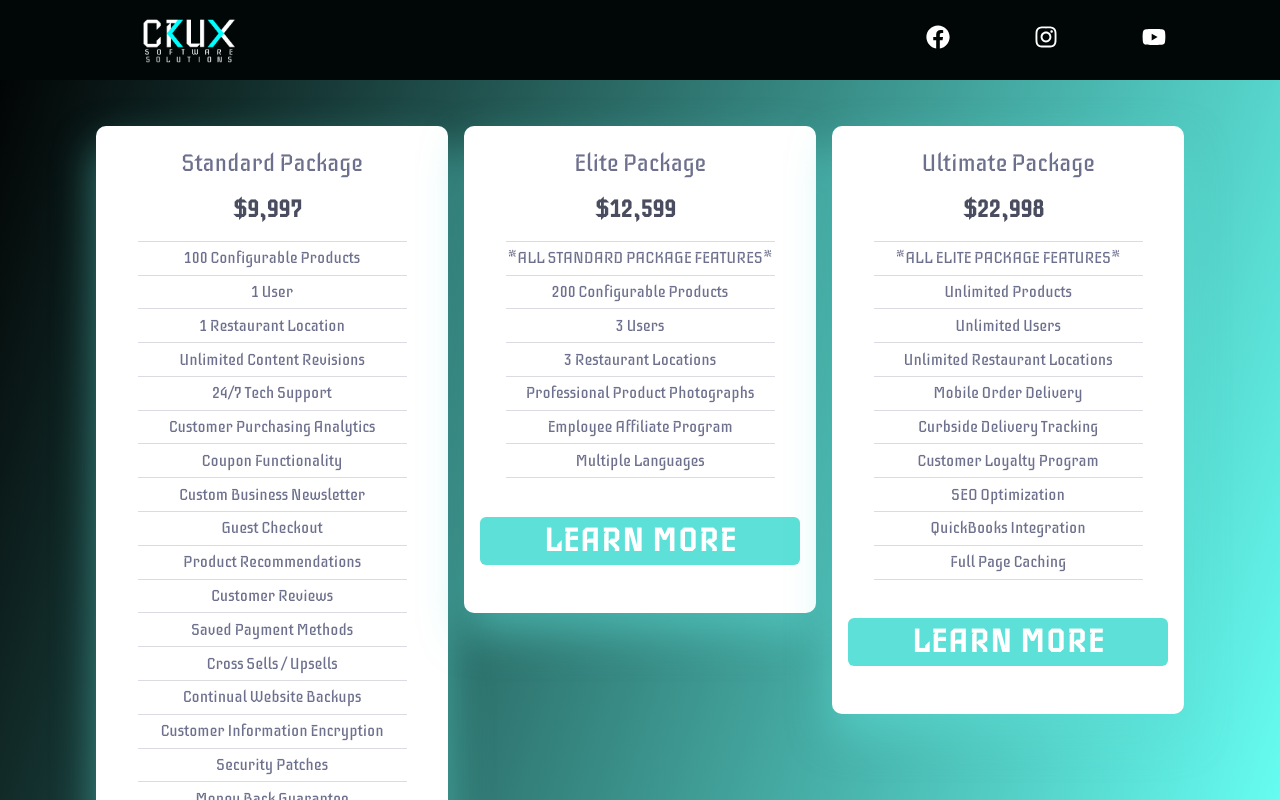
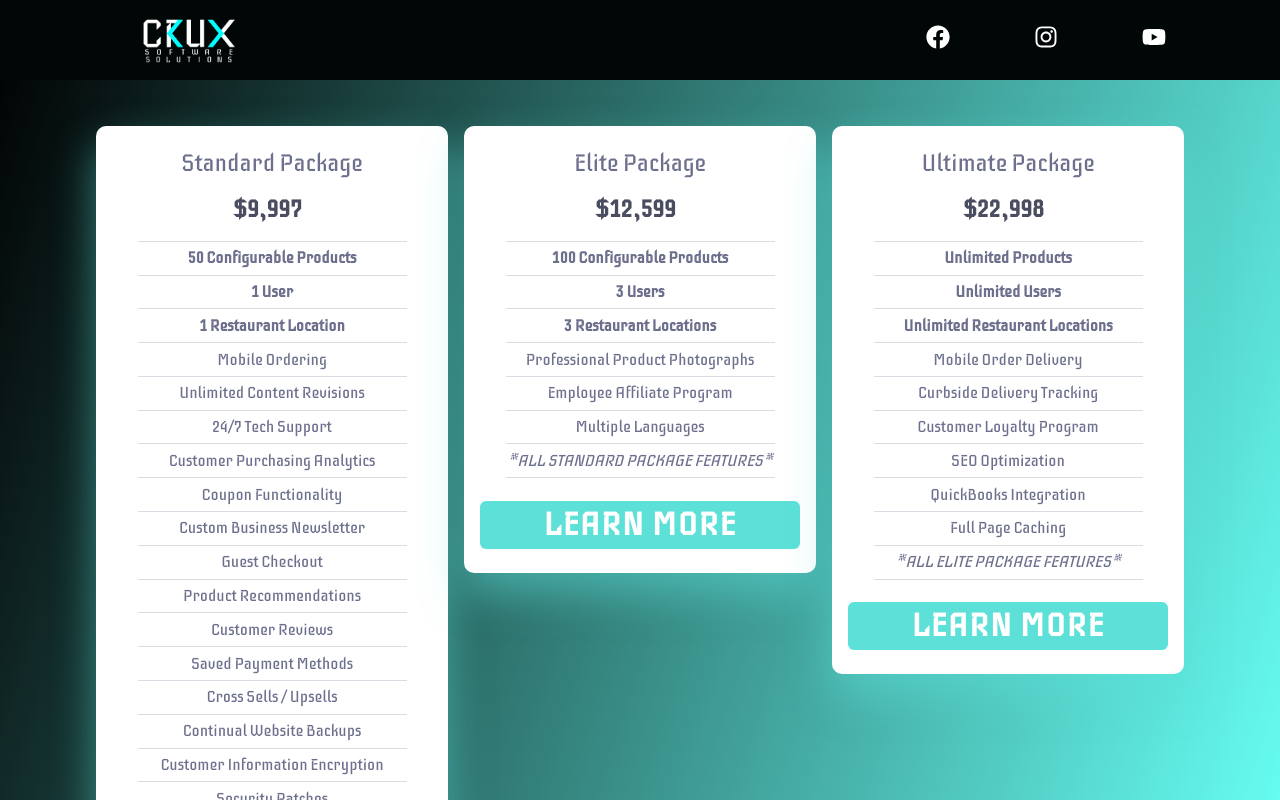
Before and after one commit to mroberson11/cruxmockup, a Next.js app: page /pricing in a window 1280 px wide. Built offline with nearby package versions, Linux system fonts and the light colour scheme.

Commit message:
style pricing

```diff
--- a/src/components/PricesInfo/Data.js
+++ b/src/components/PricesInfo/Data.js
@@ -1,7 +1,8 @@
 export const sellingPointsOne = [
-  "100 Configurable Products",
+  "50 Configurable Products",
   "1 User",
   "1 Restaurant Location",
+  "Mobile Ordering",
   "Unlimited Content Revisions",
   "24/7 Tech Support",
   "Customer Purchasing Analytics",
@@ -22,17 +23,16 @@ export const sellingPointsOne = [
 ];
 
 export const sellingPointsTwo = [
-  "*ALL STANDARD PACKAGE FEATURES*",
-  "200 Configurable Products",
+  "100 Configurable Products",
   "3 Users",
   "3 Restaurant Locations",
   "Professional Product Photographs",
   "Employee Affiliate Program",
   "Multiple Languages",
+  "*ALL STANDARD PACKAGE FEATURES*",
 ];
 
 export const sellingPointsThree = [
-  "*ALL ELITE PACKAGE FEATURES*",
   "Unlimited Products",
   "Unlimited Users",
   "Unlimited Restaurant Locations",
@@ -42,4 +42,5 @@ export const sellingPointsThree = [
   "SEO Optimization",
   "QuickBooks Integration",
   "Full Page Caching",
+  "*ALL ELITE PACKAGE FEATURES*",
 ];
--- a/src/components/PricesInfo/PriceCard.js
+++ b/src/components/PricesInfo/PriceCard.js
@@ -12,9 +12,10 @@ import {
   LearnMoreButton,
 } from "./PriceCardElements";
 
-const PriceCard = ({ id, headline, price, alt, sellingPoints }) => {
+const PriceCard = ({ headline, price, sellingPoints }) => {
   return (
     <PriceCardContainer
+      className="price-card-container"
       whileHover={{
         scale: 1.01,
       }}
@@ -23,11 +24,13 @@ const PriceCard = ({ id, headline, price, alt, sellingPoints }) => {
       <Price>
         <Currency>{price}</Currency>
       </Price>
-      {sellingPoints?.map(function (name, index) {
+      {sellingPoints?.map(function (point, index) {
         return (
           <>
             <Divider />
-            <div key={index}>{name}</div>
+            <div className="selling-point" key={index}>
+              {point}
+            </div>
           </>
         );
       })}
--- a/src/components/PricesInfo/PriceCardElements.js
+++ b/src/components/PricesInfo/PriceCardElements.js
@@ -82,10 +82,9 @@ export const LearnMoreButton = styled.button`
     props.plan === "professional" ? colors.purpleText : "white"};
   font-weight: bold;
   font-size: 2rem;
-  line-height: 10px;
-  letter-spacing: 1.39286px;
+  letter-spacing: 1.4px;
   min-height: 3rem;
-  margin: 2rem 0;
+  margin: 1rem 0 0.5rem 0;
   cursor: pointer;
   &:hover {
     border: 1px solid
--- a/styles/globals.css
+++ b/styles/globals.css
@@ -63,3 +63,14 @@
   background: var(--cruxBlue);
   border-radius: 10px;
 }
+
+.price-card-container > div:nth-of-type(1),
+.price-card-container > div:nth-of-type(2),
+.price-card-container > div:nth-of-type(3) {
+  font-weight: 1000;
+}
+
+.price-card-container:nth-of-type(2) > div:nth-of-type(7),
+.price-card-container:nth-of-type(3) > div:nth-of-type(10) {
+  font-style: italic;
+}
```
